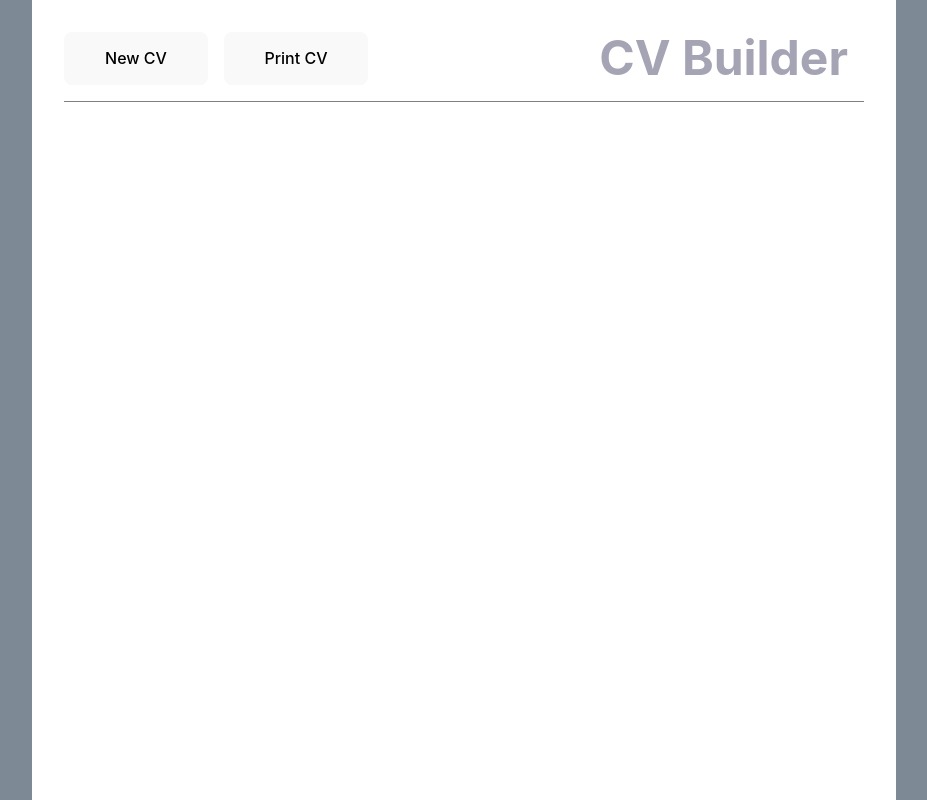
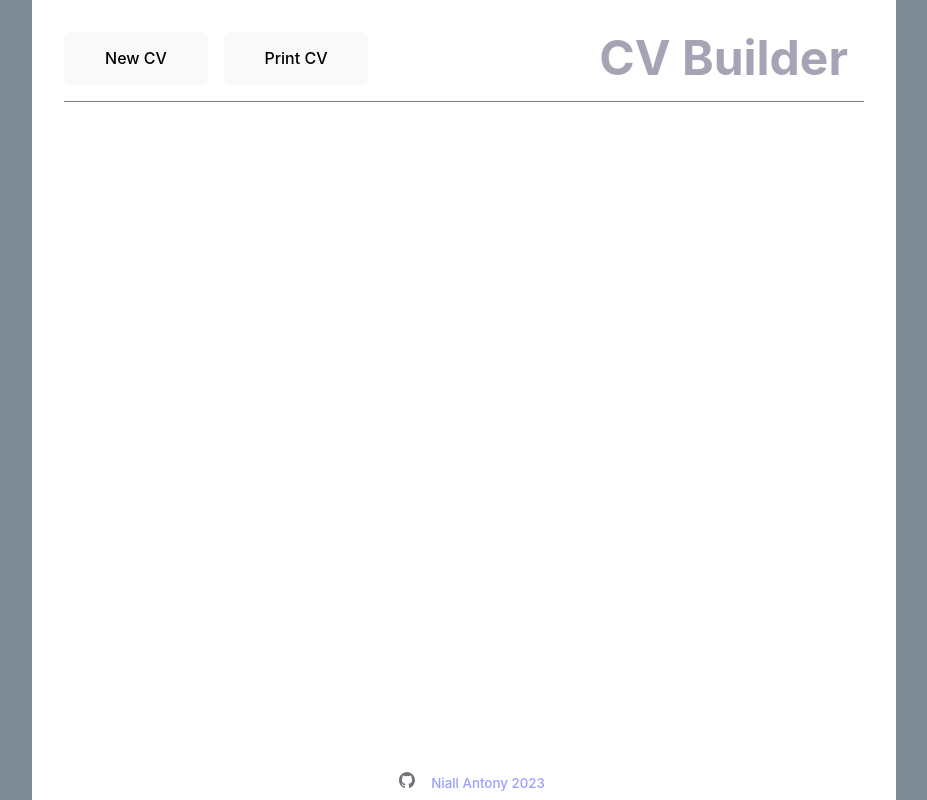
Before and after one commit to niallantony/cv-app, a React (Vite) app: page / in a window 1280 px wide. Shown: the whole page, without its empty margins (176-1103 px from the left). Built offline with nearby package versions, Linux system fonts and the light colour scheme.

Commit message:
Add a footer linking github

```diff
--- a/src/App.css
+++ b/src/App.css
@@ -1,6 +1,6 @@
 #root {
-  max-width: 1280px;
   margin: 0 auto;
+  position:relative;
   padding: 2rem;
   text-align: center;
   background-color: white;
--- a/src/App.jsx
+++ b/src/App.jsx
@@ -4,6 +4,7 @@ import { Menu } from './components/Menu'
 import { Document } from './components/Document'
 import { Info, InfoWarning } from './components/Info'
 import { Dialog } from './components/Dialog'
+import { Footer } from './components/Footer'
 import './App.css'
 
 function App() {
@@ -48,6 +49,7 @@ function App() {
       {create}
     </Dialog>
       {cv}
+    <Footer />
     </>
   )
 }
--- /dev/null
+++ b/src/components/Footer.jsx
@@ -0,0 +1,8 @@
+import GithubSvg from "../assets/github-mark.svg"
+import "../styles/Footer.css";
+
+export function Footer() {
+    return (<div className="footer no-print">
+        <a href="https://github.com/niallantony" ><img src={GithubSvg} alt="Link to Github" />Niall Antony 2023</a>
+    </div>)
+}
--- /dev/null
+++ b/src/styles/Footer.css
@@ -0,0 +1,27 @@
+.footer {
+    position: fixed;
+    bottom: 0;
+    display:flex;
+    justify-content: center;
+    width: inherit;
+    padding: 6px;
+    left:0;
+    right:0;
+    margin:auto;
+    background-color: white;
+    opacity: 65%;
+}
+
+.footer img {
+    width: 16px;
+    margin: 0 16px;
+}
+
+a {
+    color: #4e4e5e;
+    font-size: smaller;
+}
+
+a:hover, a:active {
+    color: #4e4ebe;
+}
```
Also changed, not shown: src/assets/github-mark.svg (added).
